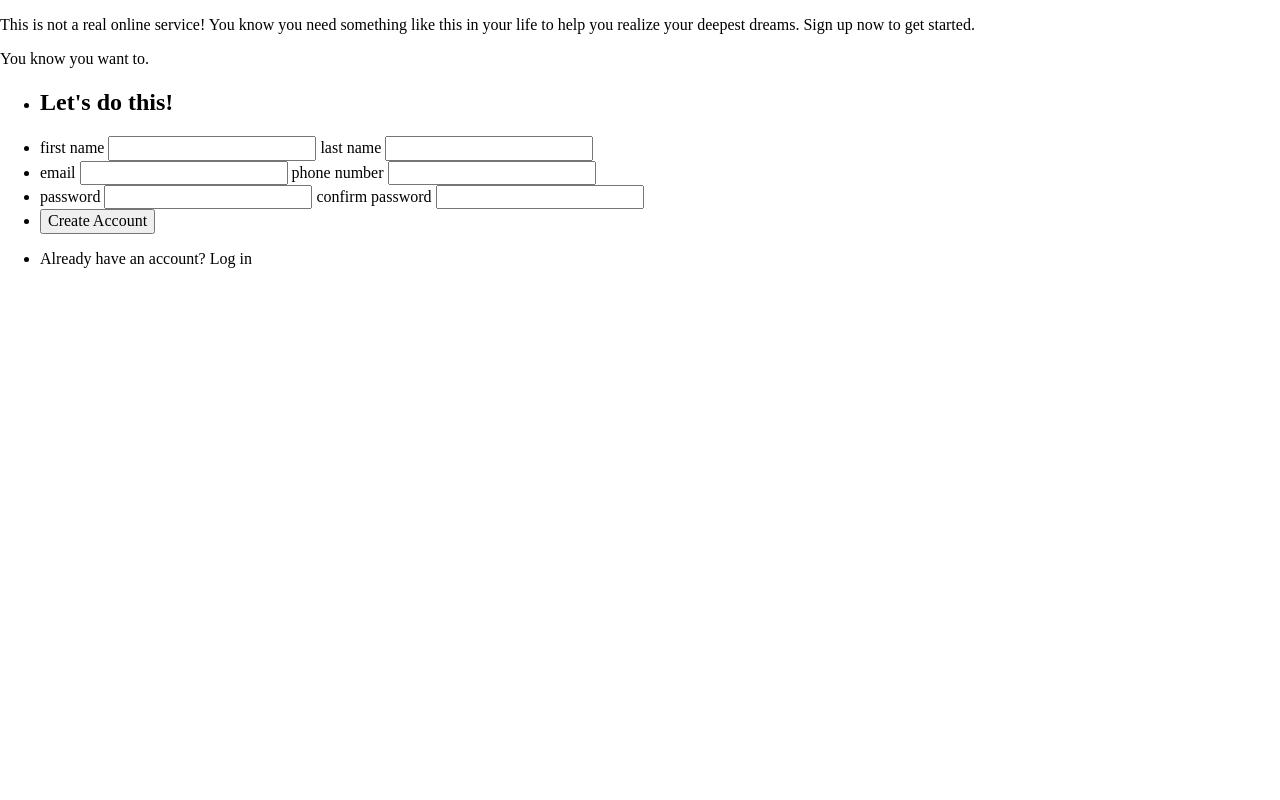
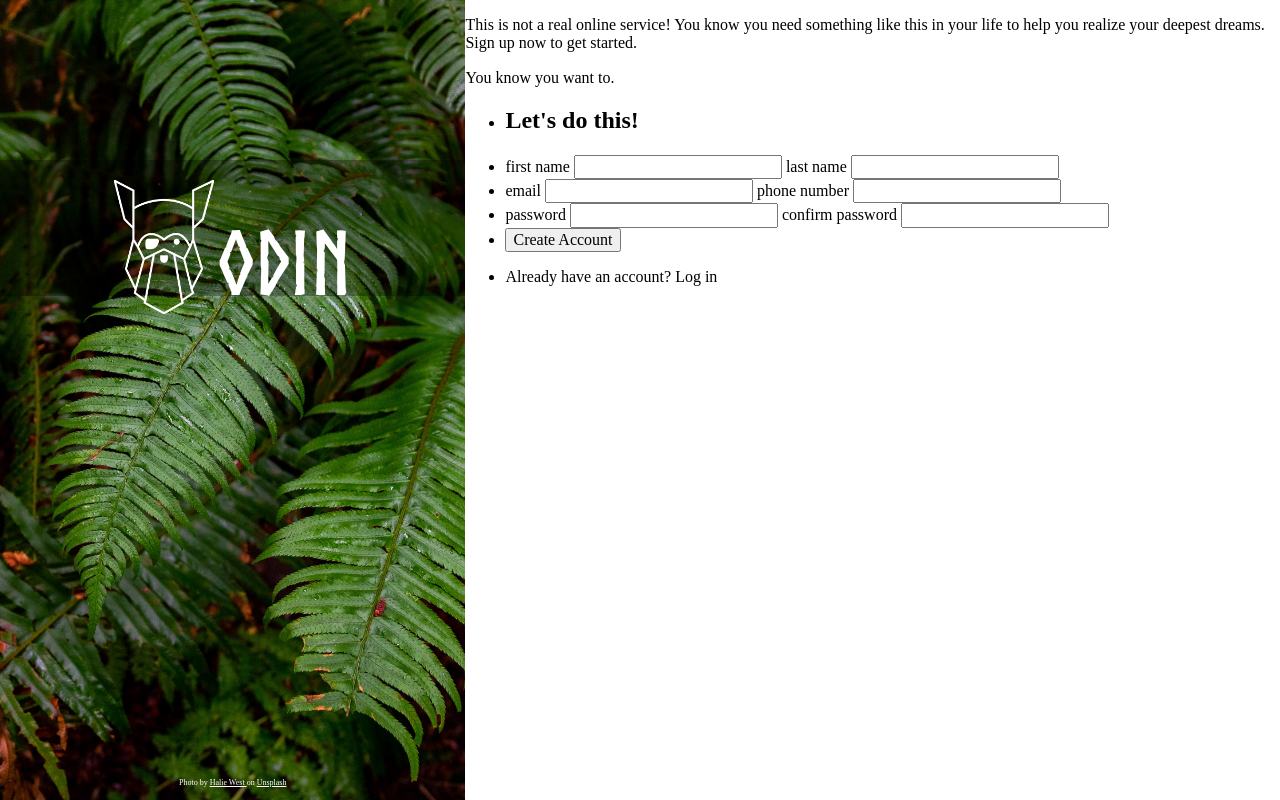
Before and after one commit to HIROS-DEV/Sign-up-Form, a plain HTML site: page index.html in a window 1280 px wide. Drawn offline with nearby package versions, Linux system fonts and the light colour scheme.

Commit message:
add left-container stylings in style.css

```diff
--- a/index.html
+++ b/index.html
@@ -16,7 +16,19 @@
 	</head>
 	<body>
 		<div class="container">
-			<div class="left-container"></div>
+			<div class="left-container">
+				<div class="logo-container">
+					<img src="./images/logo.png" alt="odin project logo" />
+					<span>odin</span>
+				</div>
+				<section>
+					<p>
+						Photo by
+						<a href="https://unsplash.com/@haliewestphoto">Halie West </a>on
+						<a href="https://unsplash.com/">Unsplash</a>
+					</p>
+				</section>
+			</div>
 			<div class="right-container">
 				<p>
 					This is not a real online service! You know you need something like
@@ -38,13 +50,23 @@
 						</li>
 						<li>
 							<label for="email">email</label>
-							<input type="email" id="email" name="email" autocomplete="email"/>
+							<input
+								type="email"
+								id="email"
+								name="email"
+								autocomplete="email"
+							/>
 							<label for="tel">phone number</label>
 							<input type="tel" id="tel" name="tel" />
 						</li>
 						<li>
 							<label for="password">password</label>
-							<input type="password" id="password" name="password" autocomplete="new-password"/>
+							<input
+								type="password"
+								id="password"
+								name="password"
+								autocomplete="new-password"
+							/>
 							<label for="confirm_password">confirm password</label>
 							<input
 								type="password"
--- a/style.css
+++ b/style.css
@@ -1,5 +1,64 @@
+@font-face {
+	font-family: 'Norse Bold';
+	src: url('./fonts/Norse-Bold.otf');
+	font-weight: bold;
+}
+
 :root {
-    padding: 0;
-    margin: 0;
-    box-sizing: border-box;
+	padding: 0;
+	margin: 0;
+	box-sizing: border-box;
 }
+
+.container {
+	width: 100%;
+	height: 100vh;
+	display: flex;
+}
+
+.left-container {
+	position: relative;
+	flex: 4;
+	background-image: url('./images/bg.jpg');
+	background-position: center center;
+	background-repeat: no-repeat;
+	background-size: cover;
+	color: white;
+	display: flex;
+	justify-content: center;
+	align-items: flex-end;
+}
+
+.left-container section {
+	font-size: 0.5rem;
+    margin-bottom: 5px;
+}
+
+.left-container section a {
+	color: white;
+}
+
+.logo-container {
+	width: 100%;
+	height: 12vh;
+	padding: 20px 0;
+	position: absolute;
+	top: 20%;
+	background-color: rgba(0, 0, 0, 0.3);
+	text-align: center;
+}
+
+.logo-container img {
+	width: 100px;
+	vertical-align: middle;
+}
+
+.logo-container span {
+	font-family: 'Norse Bold';
+	font-size: 5.5rem;
+	vertical-align: bottom;
+}
+
+.right-container {
+	flex: 7;
+}
```
